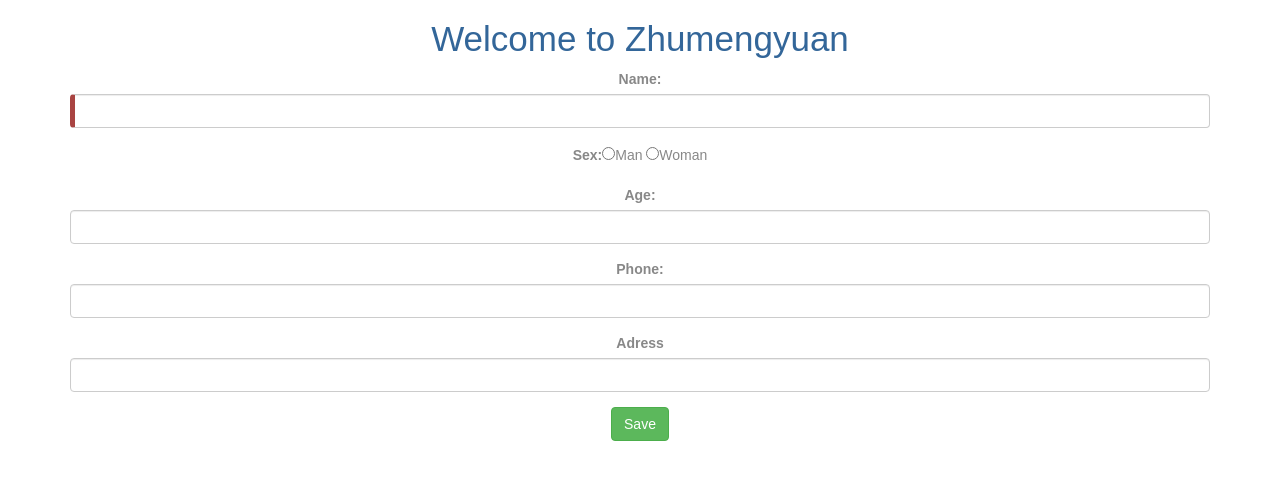
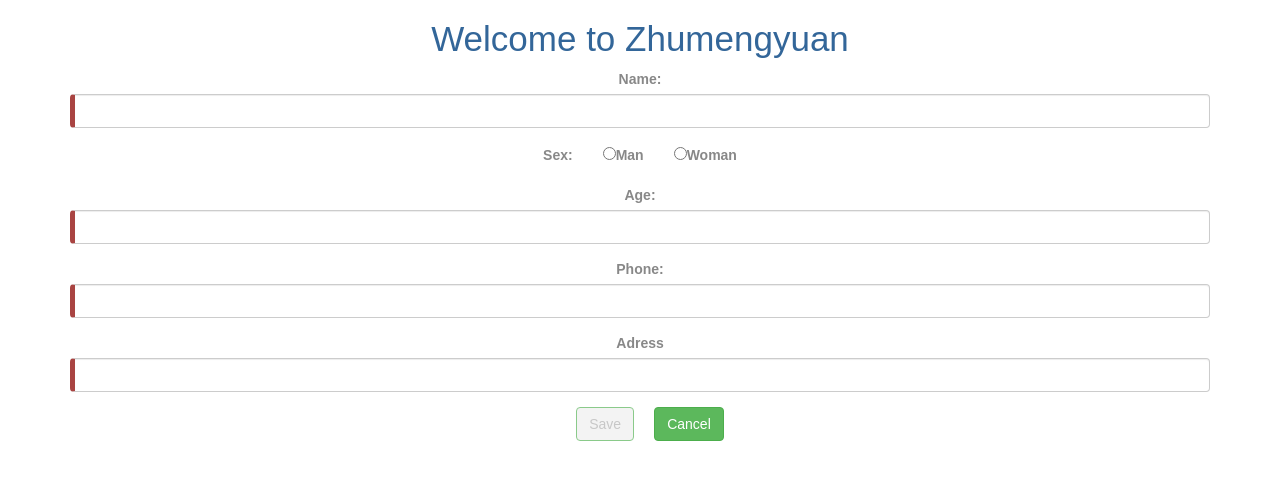
Before and after one commit to amint123/amint, an Angular app in the folder angular-user-form/: page /add in a window 1280 px wide. Shown: the top 480 px of the page. Built offline with nearby package versions, Linux system fonts and the light colour scheme.

Commit message:
fix:修改UI

```diff
--- a/angular-user-form/src/app/user-form/user-form.component.html
+++ b/angular-user-form/src/app/user-form/user-form.component.html
@@ -1,44 +1,66 @@
 <div class="container">
   <h1>Welcome to Zhumengyuan</h1>
-<form>
+  <form (ngSubmit)="onsubmit()" #userForm="ngForm">
     <div class="form-group">
       <label for="name">Name:</label>
-     <input type="text" class="form-control" id="name" required
+      <input type="text" class="form-control" id="name"
+             required minlength="1" maxlength="20"
              [(ngModel)]="userData.name" name="name" #name="ngModel">
       <!--<div [hidden]="userData.name.val ||userData.name.pristine"
            class="alert alert-danger">
         Name is required
       </div>-->
+      <div *ngIf="name.invalid && (name.dirty || name.touched)"
+           class="alert alert-danger">
+        Name is not empty !
+      </div>
+
     </div>
     <!--<p>
       Value:{{name.value}}
     </p>-->
     <div class="form-group">
       <label for="sex">Sex:</label>
-   <input type="radio" value="Man" id="sex"
-          [(ngModel)]="userData.sex" name="sex">Man
-    <input type="radio" value="Woman"
-           [(ngModel)]="userData.sex" name="sex">Woman
+      <input type="radio" value="Man" id="sex" checked="checked"
+             [(ngModel)]="userData.sex" name="sex"><label for="sex">Man</label>
+      <input type="radio" value="Woman" id="sex1"
+             [(ngModel)]="userData.sex" name="sex1"><label for="sex1">Woman</label>
     </div>
 
     <div class="form-group">
       <label for="age">Age:</label>
-    <input type="text" class="form-control" id="age"
-           [(ngModel)]="userData.age" name="age">
+      <input type="text" class="form-control" id="age" minlength="1" maxlength="3"
+             required onkeyup="if(!/^(?:[1-9][0-9]?|1[01][0-9]|120)$/.test(value)){value=''}"
+             [(ngModel)]="userData.age" name="age" #age="ngModel">
+
+      <div *ngIf="age.invalid && (age.dirty || age.touched)" class="alert alert-danger">
+        Age is not empty !!!
+      </div>
     </div>
 
     <div class="form-group">
       <label for="phone">Phone:</label>
-    <input type="text" class="form-control" id="phone"
-           [(ngModel)]="userData.phone" name="phone">
+      <input type="text" class="form-control" id="phone" required minlength="11" maxlength="11"
+             (keyup)="onPhoneInputKeyUp($event)"
+             [(ngModel)]="userData.phone" name="phone" #phone="ngModel">
+      <div *ngIf="isNotPhoneNumber && (phone.dirty || phone.touched)" class="alert alert-danger">
+        Plese enter a valid telephone !!!
+      </div>
     </div>
 
     <div class="form-group">
       <label for="adress">Adress</label>
       <input type="text" class="form-control" id="adress"
-           [(ngModel)]="userData.adress" name="adress">
+             required minlength="3" maxlength="50"
+             [(ngModel)]="userData.adress" name="adress" #adress="ngModel">
+      <div *ngIf="adress.invalid && (adress.dirty || adress.touched)" class="alert alert-danger">
+        Adress is not empty !!!
+      </div>
     </div>
 
-  <button type="submit" class="btn btn-success" (click)="onSubmit()">Save</button>
+    <button type="submit" class="btn btn-success" (click)="onSubmit()"
+            [disabled]="!userForm.form.valid">Save
+    </button>
+    <button type="submit" class="btn btn-success" (click)="onCancel()">Cancel</button>
   </form>
 </div>
--- a/angular-user-form/src/styles.css
+++ b/angular-user-form/src/styles.css
@@ -20,6 +20,7 @@ button {
   font-family: Arial;
   background-color: #eee;
   border: none;
+  margin-left: 20px;
    border-radius: 4px;
   cursor: pointer;
   cursor: hand;
@@ -67,3 +68,9 @@ nav a.active {
 .ng-invalid:not(form)  {
   border-left: 5px solid #a94442; /* red */
 }
+#sex{
+  margin-left: 30px;
+}
+#sex1{
+  margin-left: 30px;
+}
```
Lines whose indentation alone changed are shown as unchanged.
